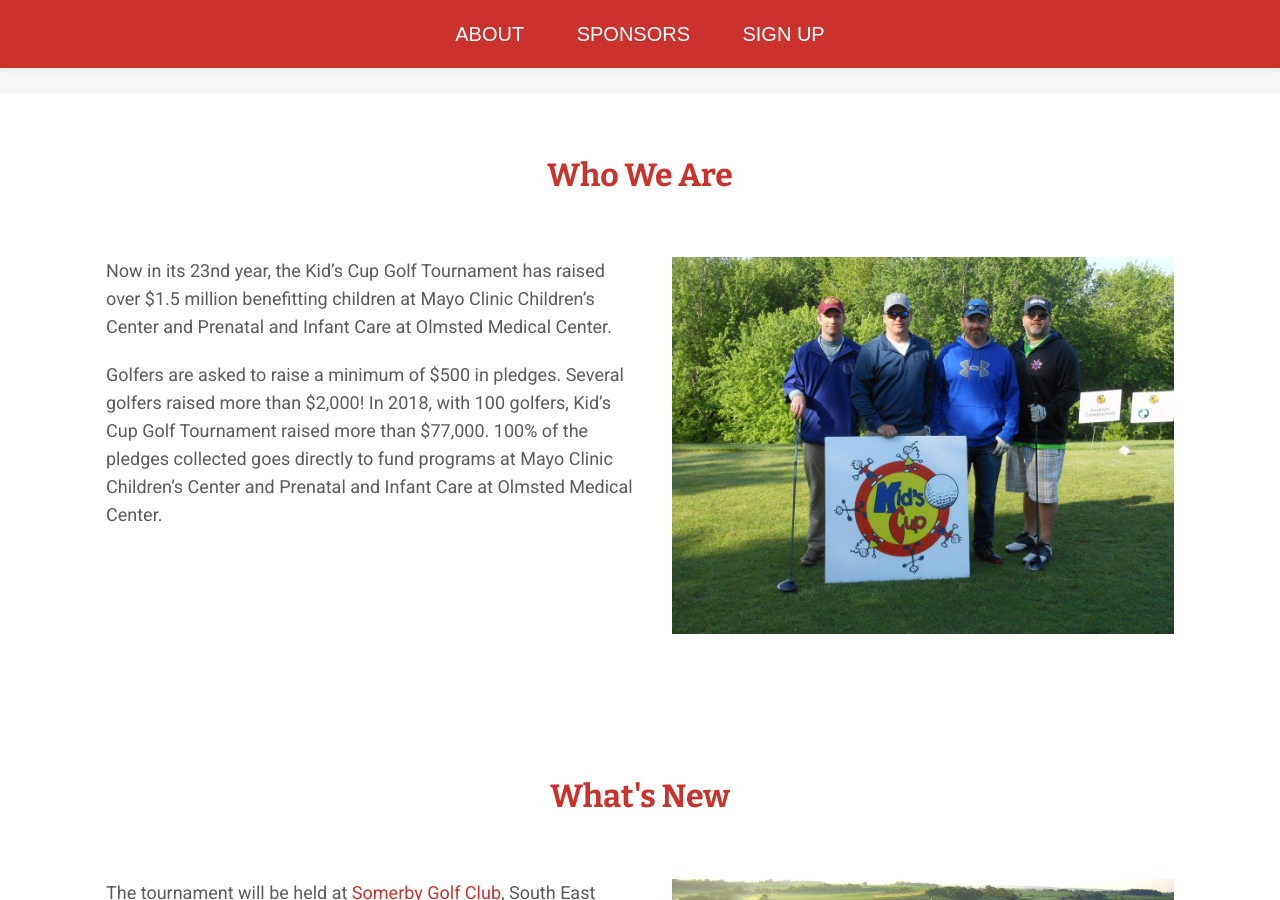
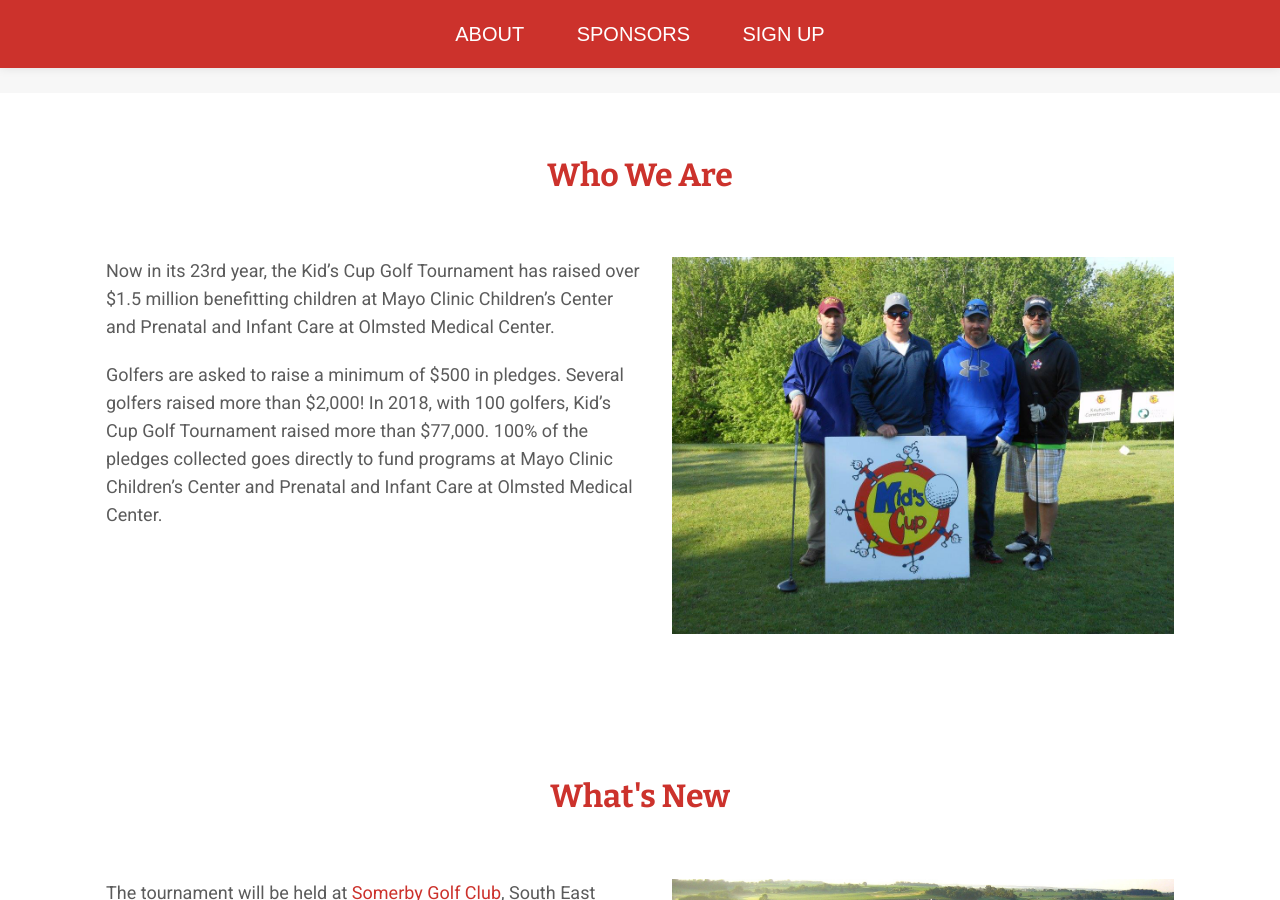
Before and after one commit to kidscuprochester/kidscuprochester.github.io, a Jekyll site: the page built from index.md, in a window 1280 px wide and 900 px high, scrolled down 917 px. Built offline with Jekyll 4.4.1, drawn with Linux system fonts in a browser that asks for light colours; nearby versions of some CDN libraries.

Commit message:
Updated Config

```diff
--- a/_config.yml
+++ b/_config.yml
@@ -24,7 +24,7 @@ next_event:
   directions_url: https://www.google.com/maps/dir//''/@44.0477542,-92.6697751,13z/data=!4m8!4m7!1m0!1m5!1m1!1s0x87f742b8acef5c79:0xe0c57d3c2c3b35dd!2m2!1d-92.6347557!2d44.0476979
 who_we_are:
   text: |-
-    Now in its 23nd year, the Kid’s Cup Golf Tournament
+    Now in its 23rd year, the Kid’s Cup Golf Tournament
     has raised over $1.5 million benefitting children at
     Mayo Clinic Children’s Center and Prenatal and Infant Care at Olmsted Medical Center.
 
```
